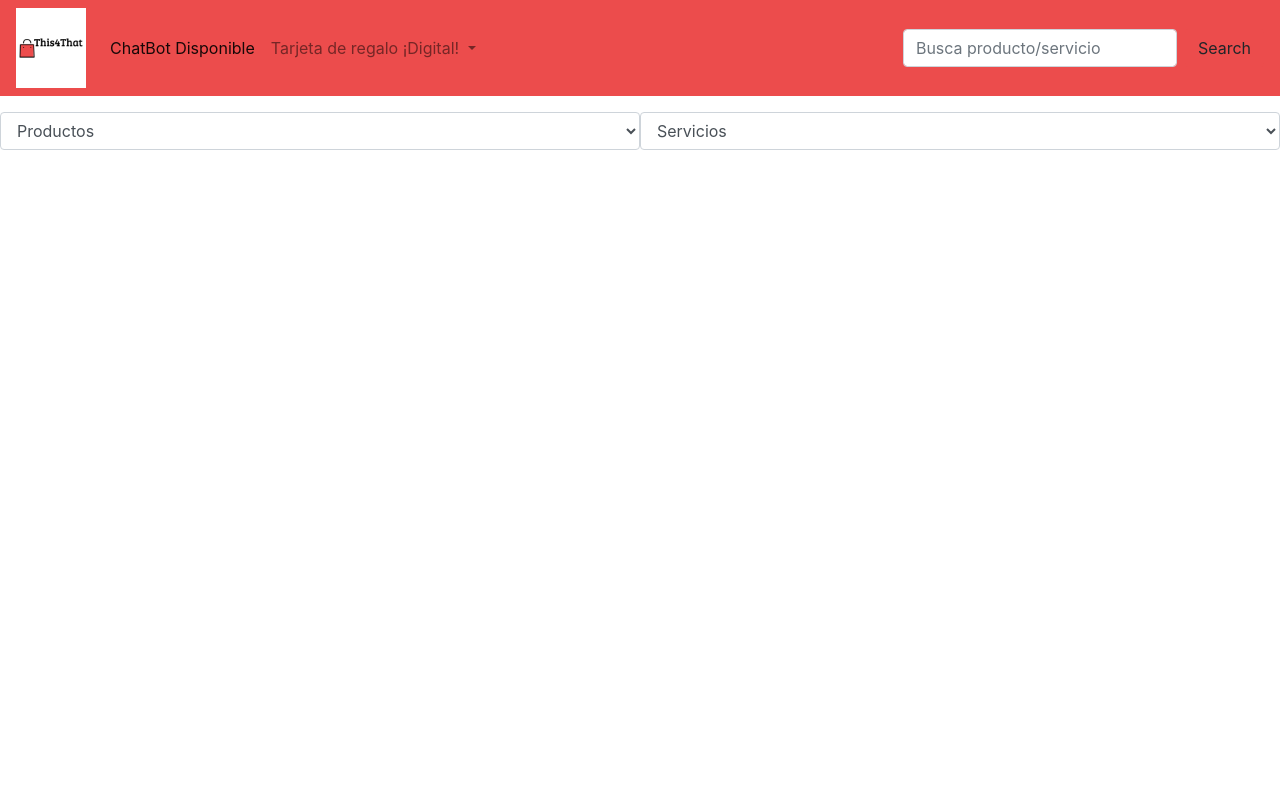
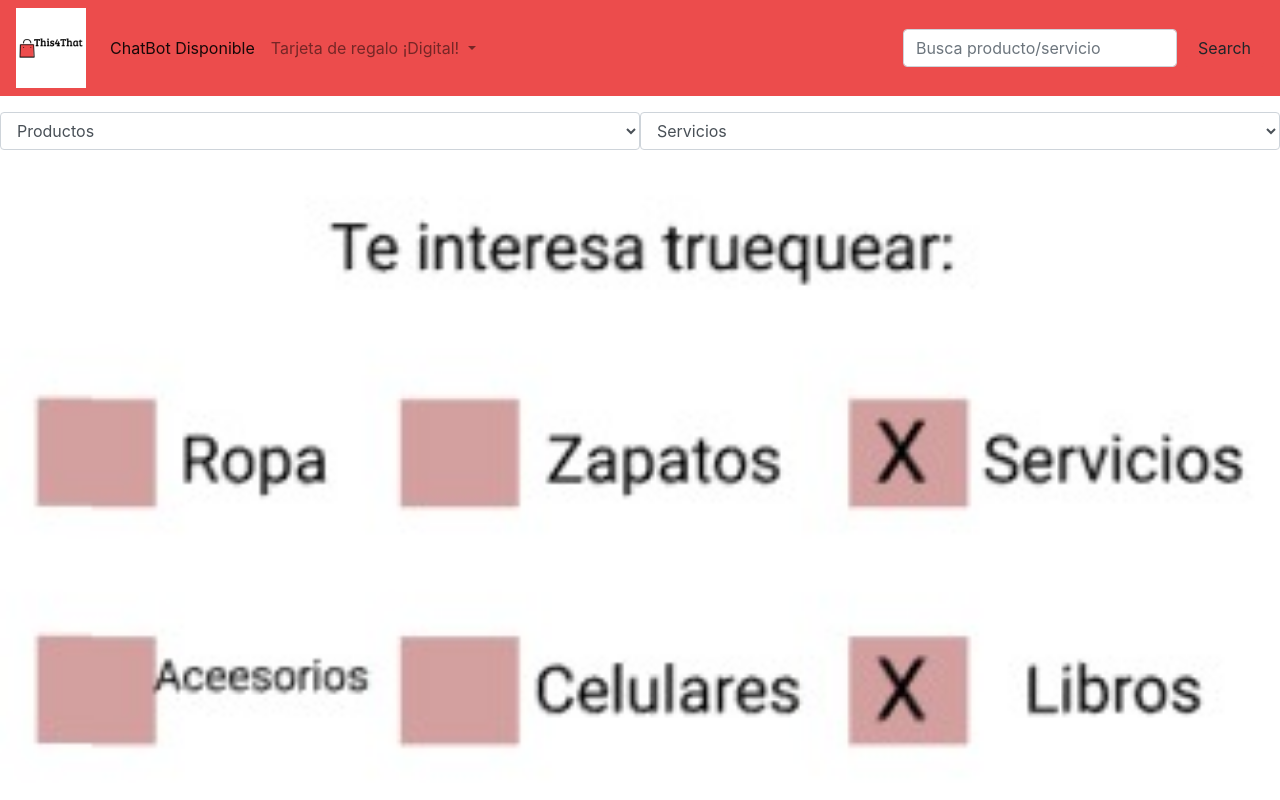
Before and after one commit to VianeyLaraRangel/IBM-This4That, a website: page src/feed.html in a window 1280 px wide. Shown: the top 800 px of the page. Drawn offline with nearby package versions, Linux system fonts and the light colour scheme; some packages are replaced by stand-ins of ours; a script that the page names is missing.

Commit message:
Estlizando contenido

```diff
--- a/src/feed.html
+++ b/src/feed.html
@@ -72,9 +72,9 @@
             </select>
     </section>
 
-    <section>
-        <img src="/img/" alt="">
-        <img src="" alt="">
+    <section class="contenido">
+        <img src="https://vianeylararangel.github.io/IBM-This4That/img/productos.jpeg" >
+        <img src="https://vianeylararangel.github.io/IBM-This4That/img/servicios.jpeg" >
     </section>
 
 
--- a/src/style.css
+++ b/src/style.css
@@ -62,3 +62,10 @@ nav.bg-light {
     background-color: #EC4C4C !important;
     height: auto;
 }
+
+.contenido{
+    display: flex;
+    flex-direction: column;
+    justify-content: center;
+    margin-top: 1em;
+}
```
